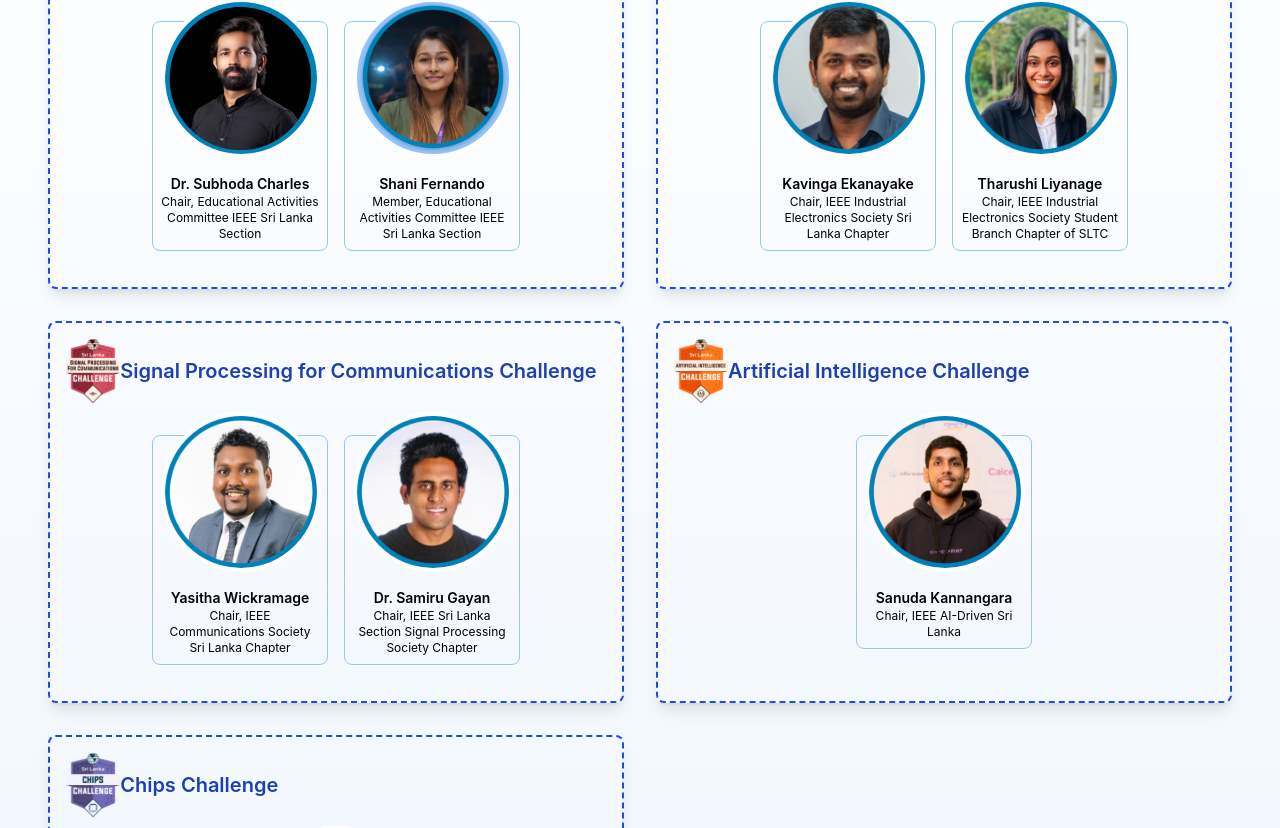
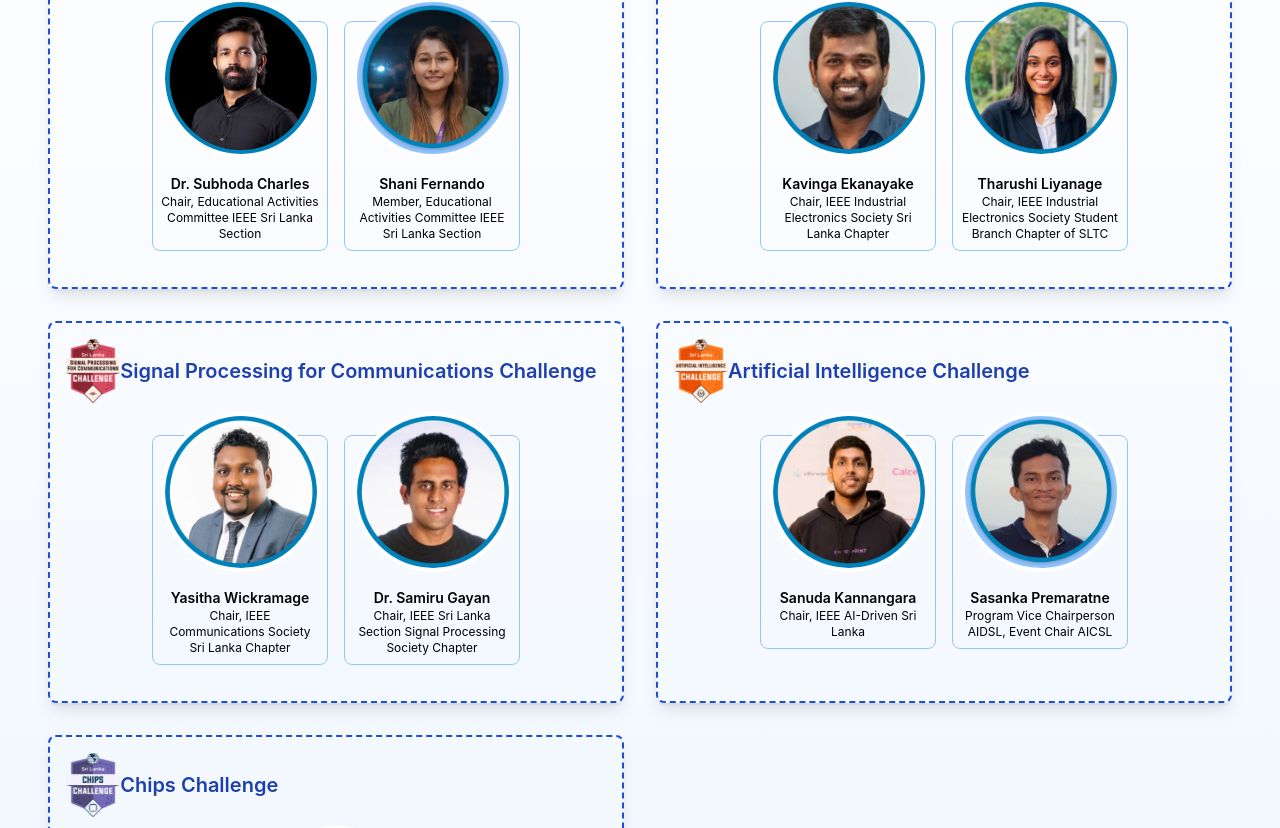
Before and after one commit to IEEESriLanka/challengesphere.ieee.lk, a React (Create React App) app: page / in a window 1280 px wide. Shown: the part 8188-9016 px from the top of the page. Built offline with nearby package versions, Linux system fonts and the light colour scheme.

Commit message:
AI challengge leader

```diff
--- a/src/components/organizing/Leaders.js
+++ b/src/components/organizing/Leaders.js
@@ -61,6 +61,11 @@ const challenges = [
         name: "Sanuda Kannangara",
         role: "Chair, IEEE AI-Driven Sri Lanka",
         photo: "/Leaders/Speaker Photo 17.png", // Replace with actual image URL
+      },
+      {
+        name: "Sasanka Premaratne",
+        role: "Program Vice Chairperson AIDSL, Event Chair AICSL",
+        photo: "/challanges/Speaker Photo 17.png", // Replace with actual image URL
       },
     ],
   },
```
Also changed, not shown: public/challanges/Speaker Photo 17.png (added).
